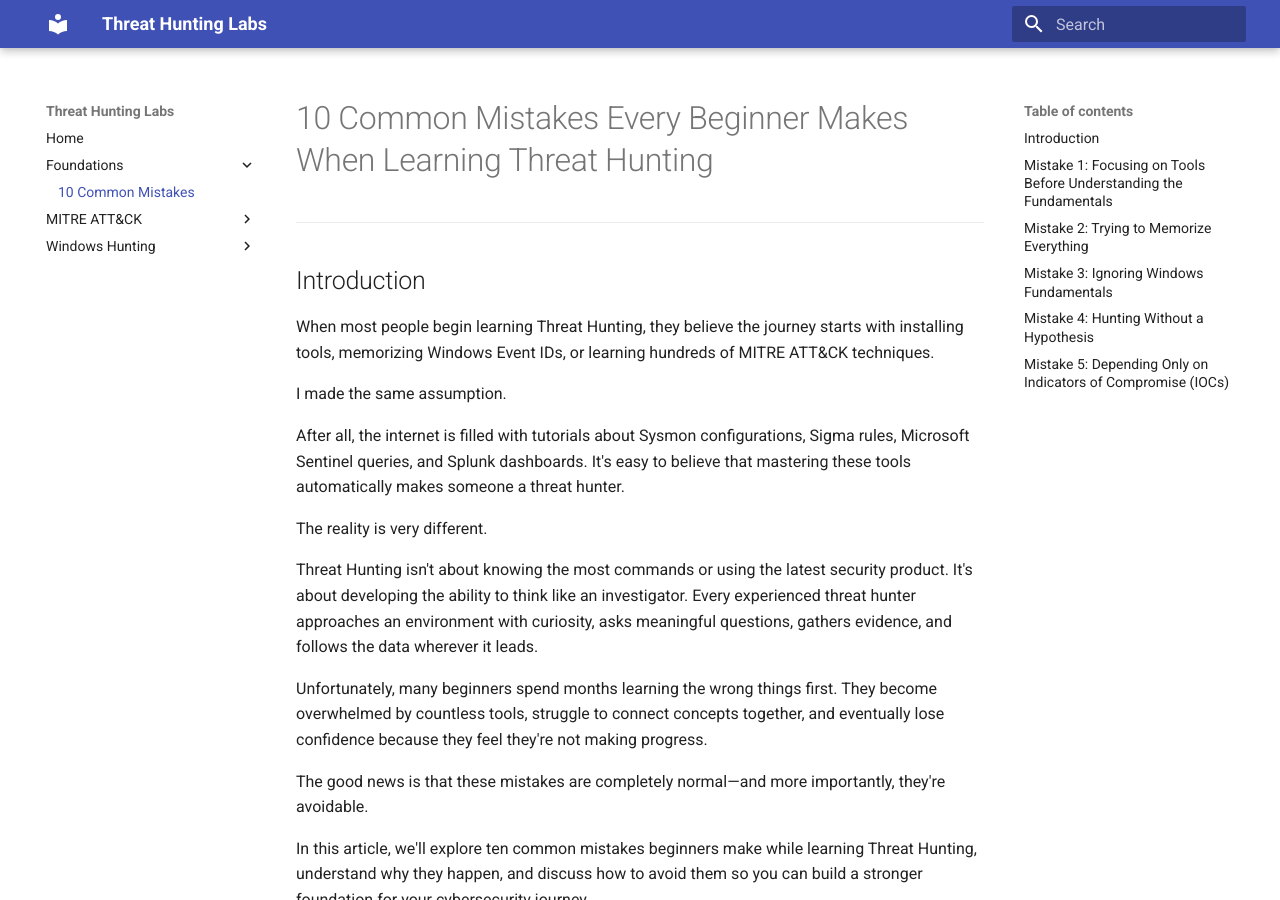
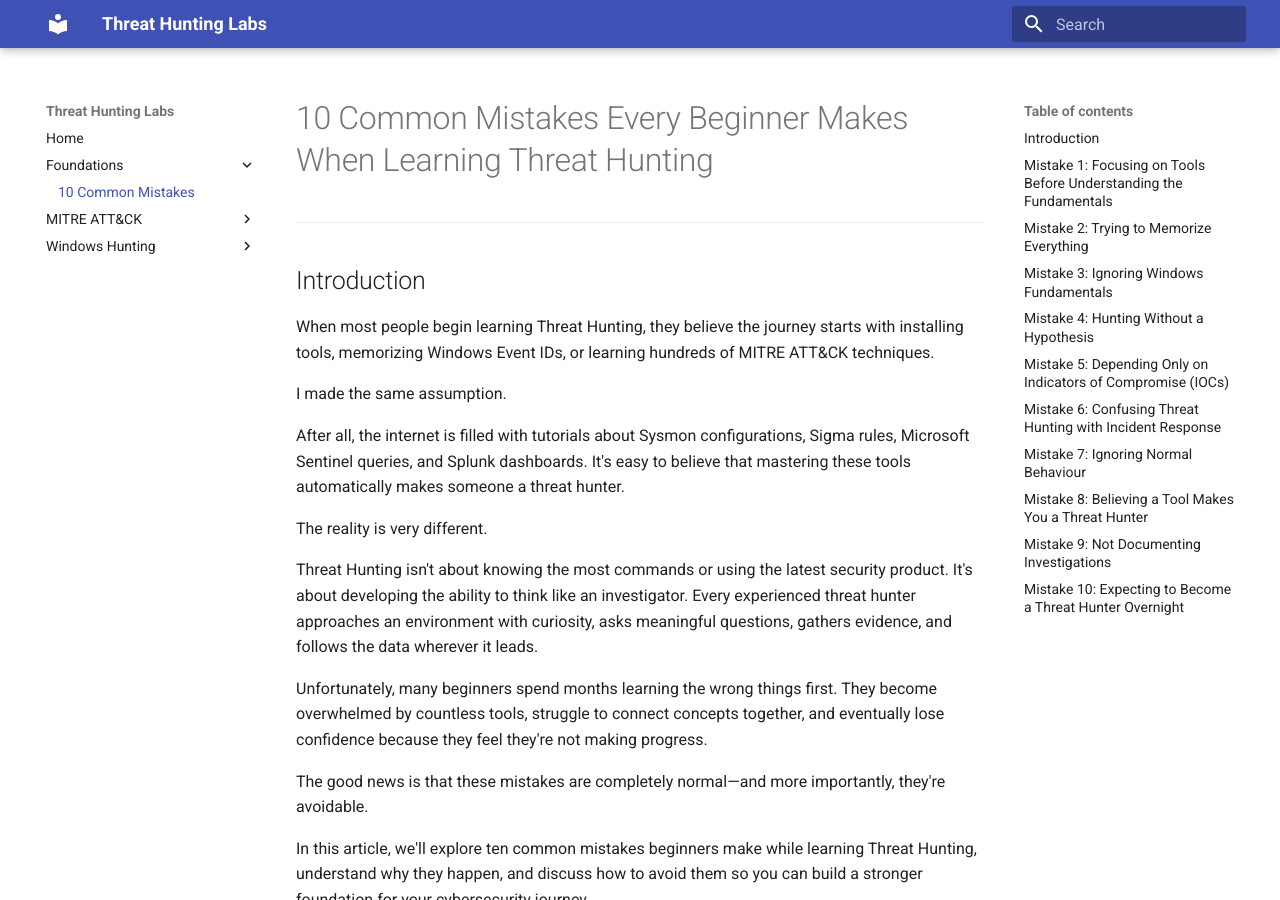
Before and after one commit to pbmundas/ThreatHuntingLabs, an MkDocs documentation site: the page built from docs/foundations/10-Common-Mistakes-Every-Beginner-Makes-When-Learning-Threat-Hunting.md, in a window 1280 px wide and 900 px high. Built offline with MkDocs 1.6.1 and Material for MkDocs 9.7.7, drawn with Linux system fonts in a browser that asks for light colours.

Commit message:
Update 10-Common-Mistakes-Every-Beginner-Makes-When-Learning-Threat-Hunting.md

```diff
--- a/docs/foundations/10-Common-Mistakes-Every-Beginner-Makes-When-Learning-Threat-Hunting.md
+++ b/docs/foundations/10-Common-Mistakes-Every-Beginner-Makes-When-Learning-Threat-Hunting.md
@@ -288,7 +288,7 @@ That's where Threat Hunting becomes truly proactive.
 ---
 
 
-# Mistake 6: Confusing Threat Hunting with Incident Response
+## Mistake 6: Confusing Threat Hunting with Incident Response
 
 One of the most common misconceptions is believing that Threat Hunting and Incident Response are the same discipline.
 
@@ -328,7 +328,7 @@ Threat Hunting is about discovering the unknown—not confirming what you alread
 
 ---
 
-# Mistake 7: Ignoring Normal Behaviour
+## Mistake 7: Ignoring Normal Behaviour
 
 One of the first lessons every experienced threat hunter learns is surprisingly simple:
 
@@ -375,7 +375,7 @@ The better you understand normal behaviour, the easier it becomes to identify ge
 
 ---
 
-# Mistake 8: Believing a Tool Makes You a Threat Hunter
+## Mistake 8: Believing a Tool Makes You a Threat Hunter
 
 The cybersecurity industry offers an incredible number of tools.
 
@@ -427,7 +427,7 @@ Understanding attacker behaviour, Windows internals, MITRE ATT&CK, and investiga
 
 ---
 
-# Mistake 9: Not Documenting Investigations
+## Mistake 9: Not Documenting Investigations
 
 Many beginners complete an investigation, find something interesting, and move on.
 
@@ -474,7 +474,7 @@ Sometimes proving that *nothing malicious occurred* is just as valuable as findi
 
 ---
 
-# Mistake 10: Expecting to Become a Threat Hunter Overnight
+## Mistake 10: Expecting to Become a Threat Hunter Overnight
 
 Threat Hunting combines knowledge from multiple disciplines.
 
```
